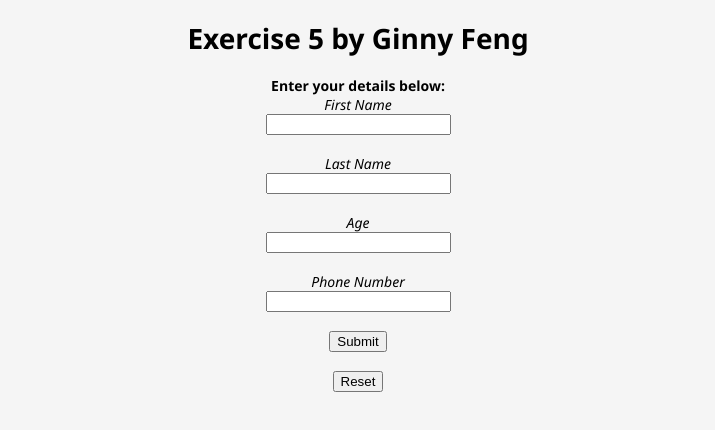
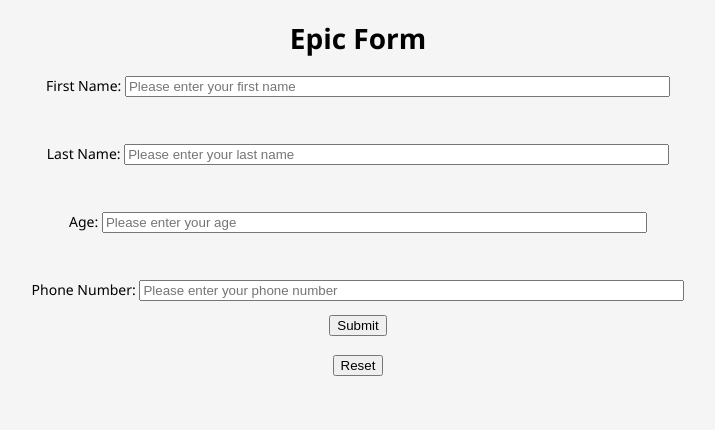
Before and after one commit to ginnyfeng/Exercise-5, a plain HTML site: page index.html in a window 1280 px wide. Shown: the whole page, without its empty margins (282-997 px from the left). Drawn offline with Linux system fonts and the light colour scheme.

Commit message:
Updates for Exercise 5

```diff
--- /dev/null
+++ b/app.js
@@ -0,0 +1,25 @@
+function validateForm() {
+	let a = document.forms["Form"]["firstname"].value;
+	if (a == "") {
+	  alert("First name must be filled out");
+	  return false;
+	}
+
+	let b = document.forms["Form"]["lastname"].value;
+	if (b == "") {
+	  alert("Last name must be filled out");
+	  return false;
+	}
+
+	let c = document.forms["Form"]["age"].value;
+	if (c == "") {
+	  alert("Age must be filled out");
+	  return false;
+	}
+
+	let d = document.forms["Form"]["phone"].value;
+	if (d == "") {
+	  alert("Phone # must be filled out");
+	  return false;
+	}
+  }
--- a/hello.js
+++ /dev/null
@@ -1 +0,0 @@
-console.log("Hello World");
--- a/index.html
+++ b/index.html
@@ -1,56 +1,51 @@
 <!DOCTYPE html>
-<html>
+<html lang="en">
+<meta charset="UTF-8">
+<link rel="stylesheet" href="style.css">
+<script src="app.js"></script>
 <head>
-    <meta charset="utf-8" />
-    <title>Exercise 5</title>
-    <script src="hello.js"></script>
-    <link rel="stylesheet" href="style.css">
+<title>Exercise 5</title>
 </head>
+
+<center>
 <body>
-    <script src="hello.js"></script>
-    <center><h1>Exercise 5 by Ginny Feng</h1></center>
-    <div id="demobox">
-        <form form ="Login_form" onsubmit="submit_form()">
-        <center><hp3><b>Enter your details below:</b></hp3></center>
-        <center><form action="action_page.php" method="GET"></center>
-            <div>
-                <center><label for="fname"><i>First Name</i></label></center>
-                <center><input type="text" id="fname" name="fname" placeholder=""></center>
-            </div>
-            <br>
-            <div>
-                <center><label for="lname"><i>Last Name</i></label></center>
-                <center><input type="text" id="lname" name="lname" placeholder=""></center>
-            </div>
-            <br>
-            <div>
-                <center><label for="age"><i>Age</i></label></center>
-                <center><input type="text" id="age" name="age" placeholder=""></center>
-            </div>
-            <br>
-            <div>
-                <center><label for="phone"><i>Phone Number</i></label></center>
-                <center><input type="text" id="phone" name="phone" placeholder=""></center>
-            </div>
-            <br>
-            <div>
-                <center><input type="submit"></center>
-            </div>
+	<h1 style="text-align: center;">
+		Epic Form
+	</h1>
+	<form name="Form"
+	action="/action_page.php"
+	onsubmit="return validateForm()" method="post">
+		<p>
+			First Name:
+			<input type="text" size="65" name="firstname"
+				placeholder="Please enter your first name" />
+		</p>
+		<br />
+		<p>
+			Last Name:
+			<input type="text" size="65"
+				name="lastname"
+				placeholder="Please enter your last name" />
+		</p>
+		<br />
+		<p>
+			Age:
+			<input type="age" size="65"
+				name="age"
+				placeholder="Please enter your age" />
+		</p>
+		<br />
+		<p>
+			Phone Number:
+			<input type="phone" size="65"
+				name="phone"
+				placeholder="Please enter your phone number" />
+		</p>
+	</form>
+	<center><input type="Submit" value="Submit"></center>
+	<br />
+	<center><input type="Reset" value="Reset"></center>
+</body>
+</center>
 
-            <br>
-
-            <div>
-                <center><input type="reset"></center>
-            </div>
-        </form>
-        </div>
-        <script type="text/javascript">
-            function submit_form(){
-            alert("Login successful");
-            }
-            function create(){
-            window.location="signup.html";
-            }
-            </script>
-</body>
 </html>
```
